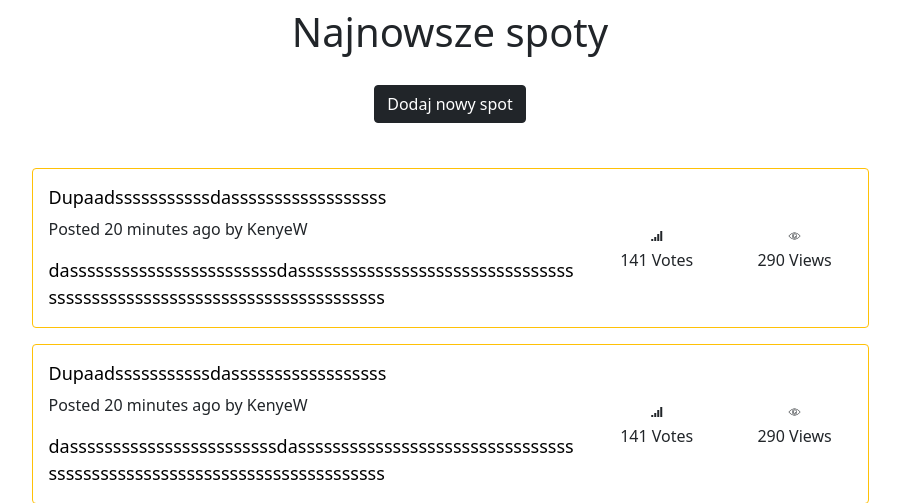
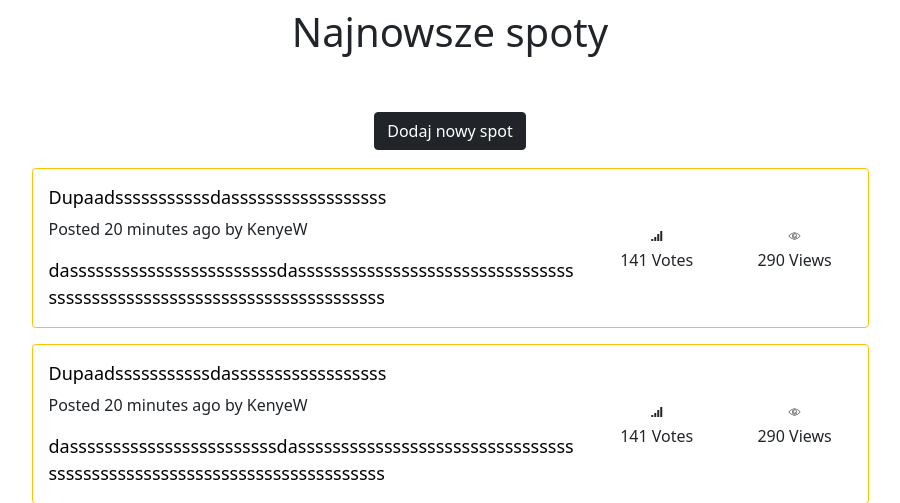
Before and after one commit to wozniakos10/Django_community_website, a Django app: page /spotted/ in a window 1280 px wide. Shown: the part 56-559 px from the top of the page, without its empty margins (190-1090 px from the left). Run offline with Django 4.2, Linux system fonts and the light colour scheme.

Commit message:
Reparing button

```diff
--- a/ms_web/msagh_website/templates/msagh_website/spotted.html
+++ b/ms_web/msagh_website/templates/msagh_website/spotted.html
@@ -7,7 +7,7 @@
     /*text-align: right;*/
     position: relative;
       allign : left;
-      top : 20px;
+      top : 47px;
 
 
 }
```
